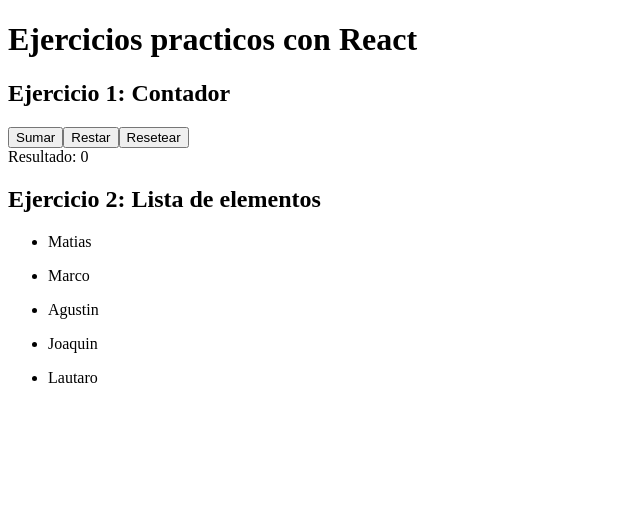
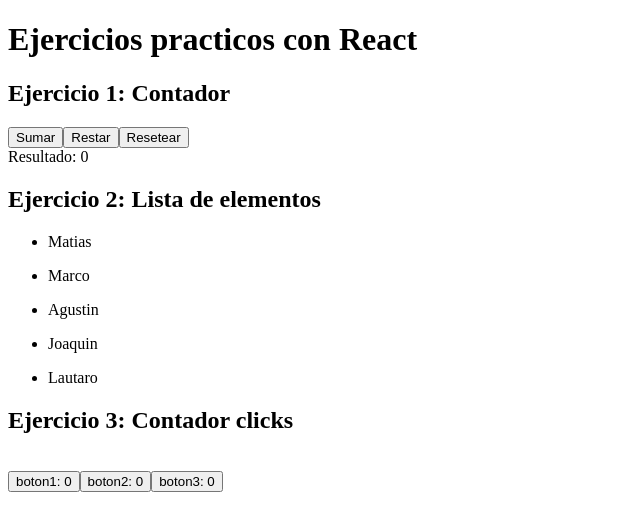
Before and after one commit to matiasmoscone1/practica-ejercicios-logica-programacion-react, a React (Vite) app: page / in a window 1280 px wide. Shown: the top 530 px of the page, without its empty margins (0-640 px from the left). Built offline with nearby package versions, Linux system fonts and the light colour scheme.

Commit message:
Ejercicio 3 resuelto

```diff
--- a/src/App.jsx
+++ b/src/App.jsx
@@ -1,5 +1,6 @@
 import { useState } from 'react'
 import Contador from './ejercicio-1/Contador';
+import ContadorClicks from './ejercicio-1/ContadorClicks';
 import ListaElementos from './ejercicio-1/ListaElementos';
 
 function App() {
@@ -12,6 +13,7 @@ function App() {
 
     <Contador />
     <ListaElementos/>
+    <ContadorClicks />
 
     </>
   )
--- /dev/null
+++ b/src/ejercicio-1/ContadorClicks.jsx
@@ -0,0 +1,43 @@
+
+
+//3. Contador de clics en varios botones: Crea varios botones en un componente. Cada vez que
+//el usuario haga clic en uno de los botones, muestra cuántas veces se ha clickeado
+//ese botón en particular.
+
+import { useState } from "react";
+
+const ContadorClicks = () => {
+
+    const [boton1, setBoton1] = useState(0);
+    const [boton2, setBoton2] = useState(0);
+    const [boton3, setBoton3] = useState(0);
+
+
+    const clickBoton1 = () => {
+        setBoton1(boton1 + 1);
+    }
+    const clickBoton2 = () => {
+        setBoton2(boton2 + 1);
+    }
+    const clickBoton3 = () => {
+        setBoton3(boton3 + 1);
+    }
+
+
+    return(
+        <>
+        <div>
+            <h2>Ejercicio 3: Contador clicks</h2>
+            <br/>
+            <button onClick={clickBoton1}>boton1: {boton1}</button>
+            <button onClick={clickBoton2}>boton2: {boton2}</button>
+            <button onClick={clickBoton3}>boton3: {boton3}</button>
+
+        </div>
+        </>
+    )
+
+
+}
+
+export default ContadorClicks;
```
